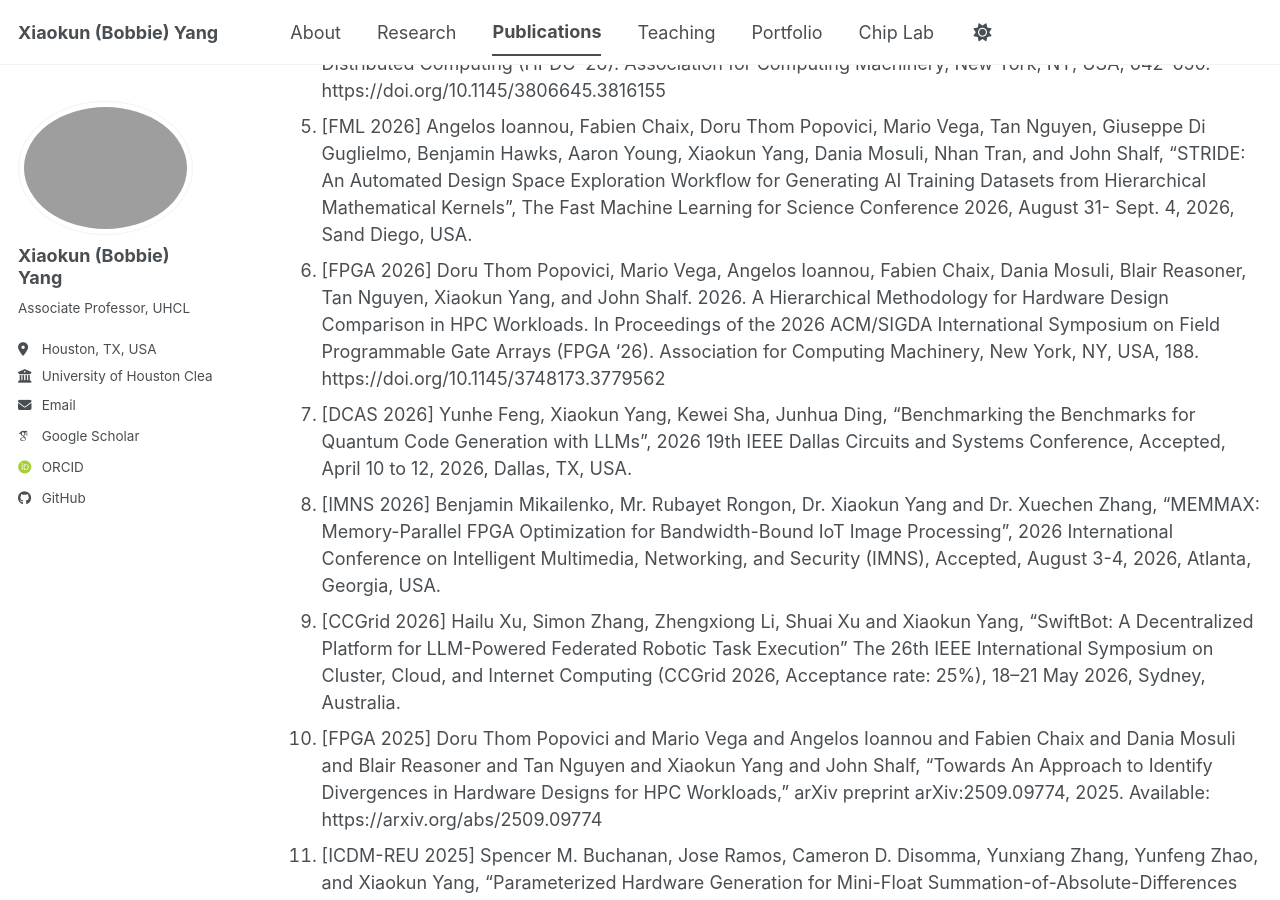
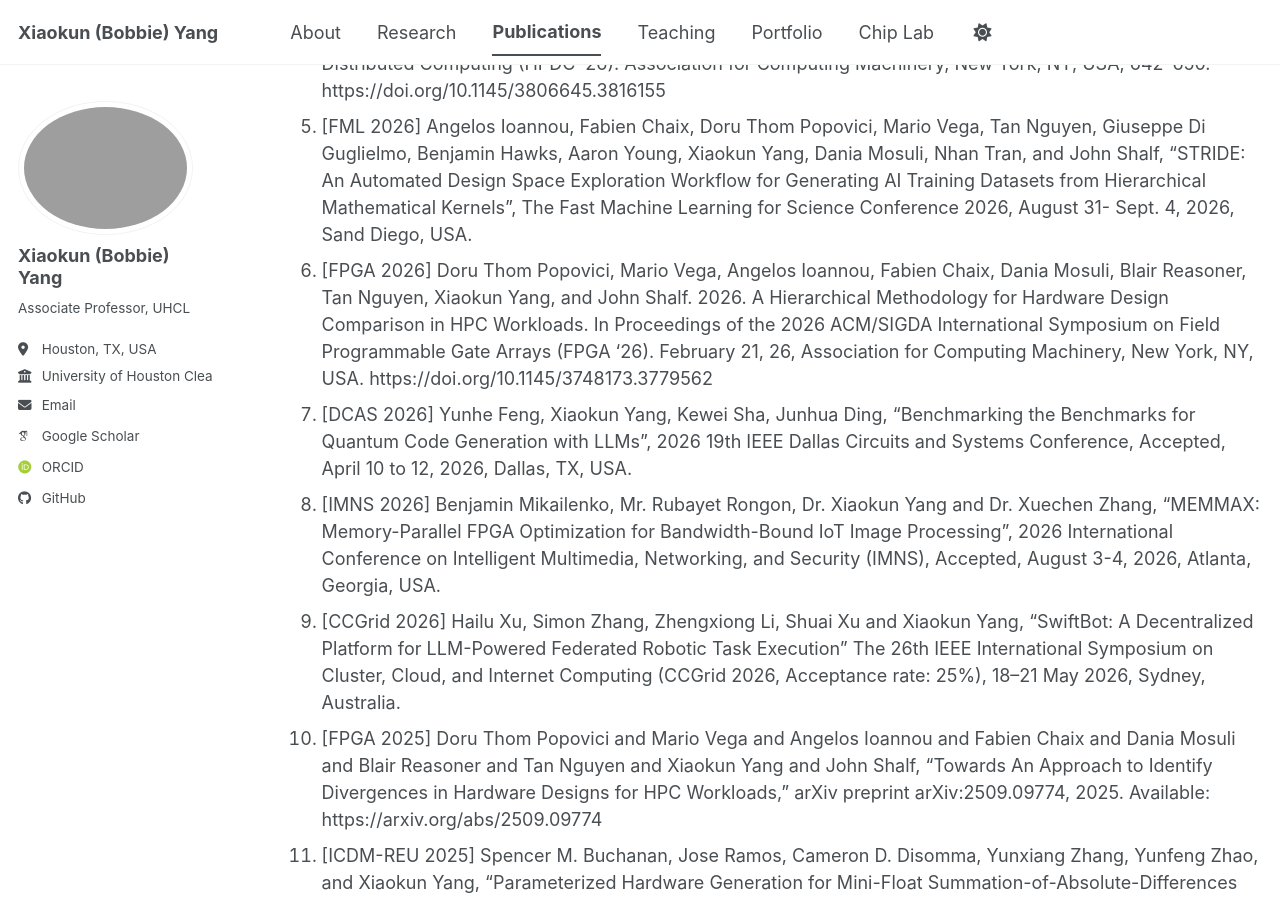
Before and after one commit to bobbieyang/bobbieyang.github.io, a Jekyll site: the page built from _pages/publications.md, in a window 1280 px wide and 900 px high, scrolled down 2782 px. Built offline with Jekyll 4.4.1, drawn with Linux system fonts in a browser that asks for light colours; some web fonts are replaced; a script bundle is joined from its source files by our own code; library files that are not in the unit come from our copies.

Commit message:
Update publications.md

```diff
--- a/_pages/publications.md
+++ b/_pages/publications.md
@@ -55,7 +55,7 @@ Conferences
 3. [QCE 2026] Qingwen Liu, Xinpeng Li, Ji Liu, Xiaokun Yang, Lauren Li, Yifan Yu, Yang Zhang, Liran Ma, Shuai Xu and Vipin Chaudhary, “Non-Separable Wire Cutting: Enhancing Quantum Compilation”, IEEE Quantum Week, Submitted, 13 - 18 September 2026, Metro Toronto Convention Centre Toronto, Ontario, Canada.
 4. [HPDC 2026] Xiaokun Yang, Xinpeng Li, Jeremy W Turner, Cameron D Disomma, Yunhe Feng, Xuechen Zhang, Vipin Chaudhary, and Shuai Xu. 2026. Scalable Quantum Circuit Simulation via Circuit Cutting and FPGA Acceleration. In Proceedings of the 35th International Symposium on High-Performance Parallel and Distributed Computing (HPDC '26). Association for Computing Machinery, New York, NY, USA, 642–650. https://doi.org/10.1145/3806645.3816155
 5. [FML 2026] Angelos Ioannou, Fabien Chaix, Doru Thom Popovici, Mario Vega, Tan Nguyen, Giuseppe Di Guglielmo, Benjamin Hawks, Aaron Young, Xiaokun Yang, Dania Mosuli, Nhan Tran, and John Shalf, “STRIDE: An Automated Design Space Exploration Workflow for Generating AI Training Datasets from Hierarchical Mathematical Kernels”, The Fast Machine Learning for Science Conference 2026, August 31- Sept. 4, 2026, Sand Diego, USA.
-6. [FPGA 2026] Doru Thom Popovici, Mario Vega, Angelos Ioannou, Fabien Chaix, Dania Mosuli, Blair Reasoner, Tan Nguyen, Xiaokun Yang, and John Shalf. 2026. A Hierarchical Methodology for Hardware Design Comparison in HPC Workloads. In Proceedings of the 2026 ACM/SIGDA International Symposium on Field Programmable Gate Arrays (FPGA '26). Association for Computing Machinery, New York, NY, USA, 188. https://doi.org/10.1145/3748173.3779562
+6. [FPGA 2026] Doru Thom Popovici, Mario Vega, Angelos Ioannou, Fabien Chaix, Dania Mosuli, Blair Reasoner, Tan Nguyen, Xiaokun Yang, and John Shalf. 2026. A Hierarchical Methodology for Hardware Design Comparison in HPC Workloads. In Proceedings of the 2026 ACM/SIGDA International Symposium on Field Programmable Gate Arrays (FPGA '26). February 21, 26, Association for Computing Machinery, New York, NY, USA. https://doi.org/10.1145/3748173.3779562
 7. [DCAS 2026] Yunhe Feng, Xiaokun Yang, Kewei Sha, Junhua Ding, “Benchmarking the Benchmarks for Quantum Code Generation with LLMs”, 2026 19th IEEE Dallas Circuits and Systems Conference, Accepted, April 10 to 12, 2026, Dallas, TX, USA.
 8. [IMNS 2026] Benjamin Mikailenko, Mr. Rubayet Rongon, Dr. Xiaokun Yang and Dr. Xuechen Zhang, “MEMMAX: Memory-Parallel FPGA Optimization for Bandwidth-Bound IoT Image Processing”, 2026 International Conference on Intelligent Multimedia, Networking, and Security (IMNS), Accepted, August 3-4, 2026, Atlanta, Georgia, USA.
 9. [CCGrid 2026] Hailu Xu, Simon Zhang, Zhengxiong Li, Shuai Xu and Xiaokun Yang, “SwiftBot: A Decentralized Platform for LLM-Powered Federated Robotic Task Execution” The 26th IEEE International Symposium on Cluster, Cloud, and Internet Computing (CCGrid 2026, Acceptance rate: 25%), 18–21 May 2026, Sydney, Australia.
```
